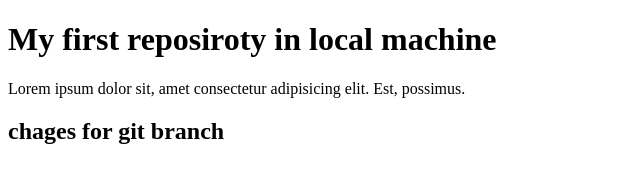
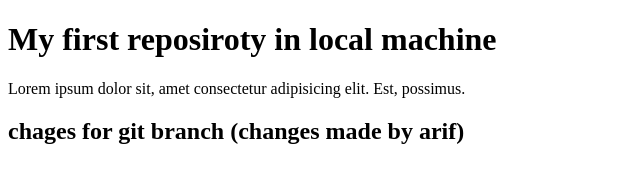
Before and after one commit to Ansari-87/localproject, a plain HTML site: page index.html in a window 1280 px wide. Shown: the whole page, without its empty margins (0-640 px from the left). Drawn offline with Linux system fonts and the light colour scheme.

Commit message:
changes made in main index.html

```diff
--- a/index.html
+++ b/index.html
@@ -8,6 +8,6 @@
 <body>
     <h1>My first reposiroty in local machine</h1>
     <p>Lorem ipsum dolor sit, amet consectetur adipisicing elit. Est, possimus.</p>
-    <h2>chages for git branch</h2>
+    <h2>chages for git branch (changes made by arif)</h2>
 </body>
 </html>
```
